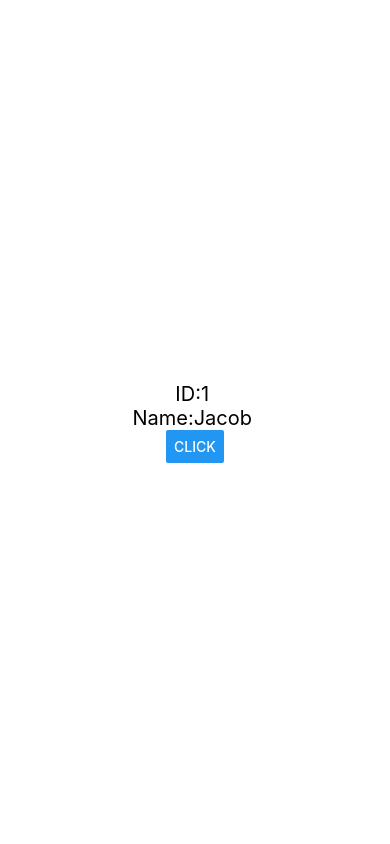
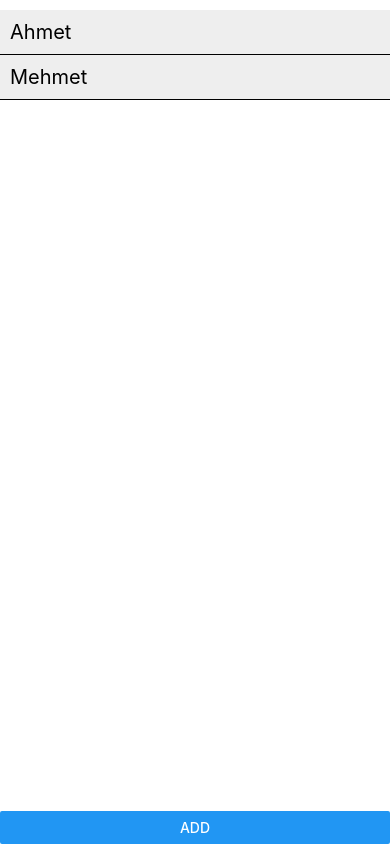
Before and after one commit to actjacob/GlcgYznlrReactNative101, a React Native app: screen / in a window 390 px wide. Built offline with nearby package versions, Linux system fonts and the light colour scheme.

Commit message:
ArrayState example ,triggerbutton randomly id added and randomly city added

```diff
--- a/App.js
+++ b/App.js
@@ -2,13 +2,12 @@ import React, { useState } from "react";
 import { StatusBar } from "expo-status-bar";
 import { Button, SafeAreaView, StyleSheet, Text, View } from "react-native";
 import WhatState from "./src/screens/What_is_state/WhatState";
-import ObjectState from "./src/screens/ObjectState/ObjectState";
+import ArrayState from "./src/screens/ArrayState/ArrayState";
 
 const App = () => {
   return (
     <SafeAreaView style={styles.container}>
-      <ObjectState />
-      <StatusBar style="auto" />
+      <ArrayState />
     </SafeAreaView>
   );
 };
@@ -18,7 +17,5 @@ export default App;
 const styles = StyleSheet.create({
   container: {
     flex: 1,
-    alignItems: "center",
-    justifyContent: "center",
   },
 });
--- /dev/null
+++ b/src/screens/ArrayState/ArrayState.js
@@ -0,0 +1,114 @@
+import React, { useState } from "react";
+import {
+  SafeAreaView,
+  View,
+  StyleSheet,
+  Text,
+  FlatList,
+  Button,
+} from "react-native";
+
+const ArrayState = () => {
+  const [idCounter, setIdCounter] = useState(3);
+  const [users, setUsers] = useState([
+    { id: 1, name: "Ahmet" },
+    { id: 2, name: "Mehmet" },
+  ]);
+
+  const cities = [
+    "Amsterdam",
+    "Berlin",
+    "Brussels",
+    "Vienna",
+    "Budapest",
+    "Prague",
+    "Rome",
+    "Paris",
+    "Madrid",
+    "Lisbon",
+    "Athens",
+    "Stockholm",
+    "Copenhagen",
+    "Helsinki",
+    "Oslo",
+    "Dublin",
+    "Warsaw",
+    "Belgrade",
+    "Zagreb",
+    "Sofia",
+    "Bucharest",
+    "Bratislava",
+    "Ljubljana",
+    "Sarajevo",
+    "Skopje",
+    "Tallinn",
+    "Riga",
+    "Vilnius",
+    "Reykjavik",
+    "Luxembourg",
+    "Monaco",
+    "San Marino",
+    "Vaduz",
+    "Valletta",
+    "Moscow",
+    "Saint Petersburg",
+    "Kiev",
+    "Minsk",
+    "Zurich",
+    "Geneva",
+    "Barcelona",
+    "Milan",
+    "Munich",
+    "Hamburg",
+    "Frankfurt",
+    "Dusseldorf",
+    "Lyon",
+    "Marseille",
+    "Naples",
+    "Turin",
+  ];
+  const handlePress = () => {
+    const randomCity = cities[Math.floor(Math.random() * cities.length)];
+    setUsers((prev) => [
+      {
+        id: idCounter,
+        // Math.floor(Math.random() * 1000),
+        name: randomCity, // Math.floor(Math.random() * 1000),
+      },
+      ...prev,
+    ]);
+    setIdCounter(idCounter + 1);
+  };
+
+  return (
+    <SafeAreaView style={styles.container}>
+      <FlatList
+        data={users}
+        keyExtractor={(item) => item.id}
+        renderItem={({ item }) => (
+          <View style={styles.item}>
+            <Text style={styles.text}>{item.name}</Text>
+          </View>
+        )}
+      />
+      <Button title="Add" onPress={handlePress} />
+    </SafeAreaView>
+  );
+};
+
+export default ArrayState;
+
+const styles = StyleSheet.create({
+  container: {
+    flex: 1,
+    paddingTop: 10,
+  },
+  item: {
+    backgroundColor: "#eee",
+    padding: 10,
+    borderBottomWidth: 1,
+  },
+  text: {
+    fontSize: 20,
+  },
+});
--- a/src/screens/ObjectState/ObjectState.js
+++ b/src/screens/ObjectState/ObjectState.js
@@ -1,11 +1,11 @@
 import React, { useState } from "react";
-import { View, Text, SafeAreaView, StyleSheet, Button } from "react-native";
+import { Text, SafeAreaView, StyleSheet, Button } from "react-native";
 
 const ObjectState = () => {
   const [user, setUser] = useState({ id: 1, name: "Jacob" });
 
   const handlePress = () => {
-    setUser({ ...user, name: "Mete" });
+    setUser((prev) => ({ ...user, name: "Mete" }));
   };
   // ...user ile userın o anki hali alınır ardından güncelleme yapılır
   return (
```
